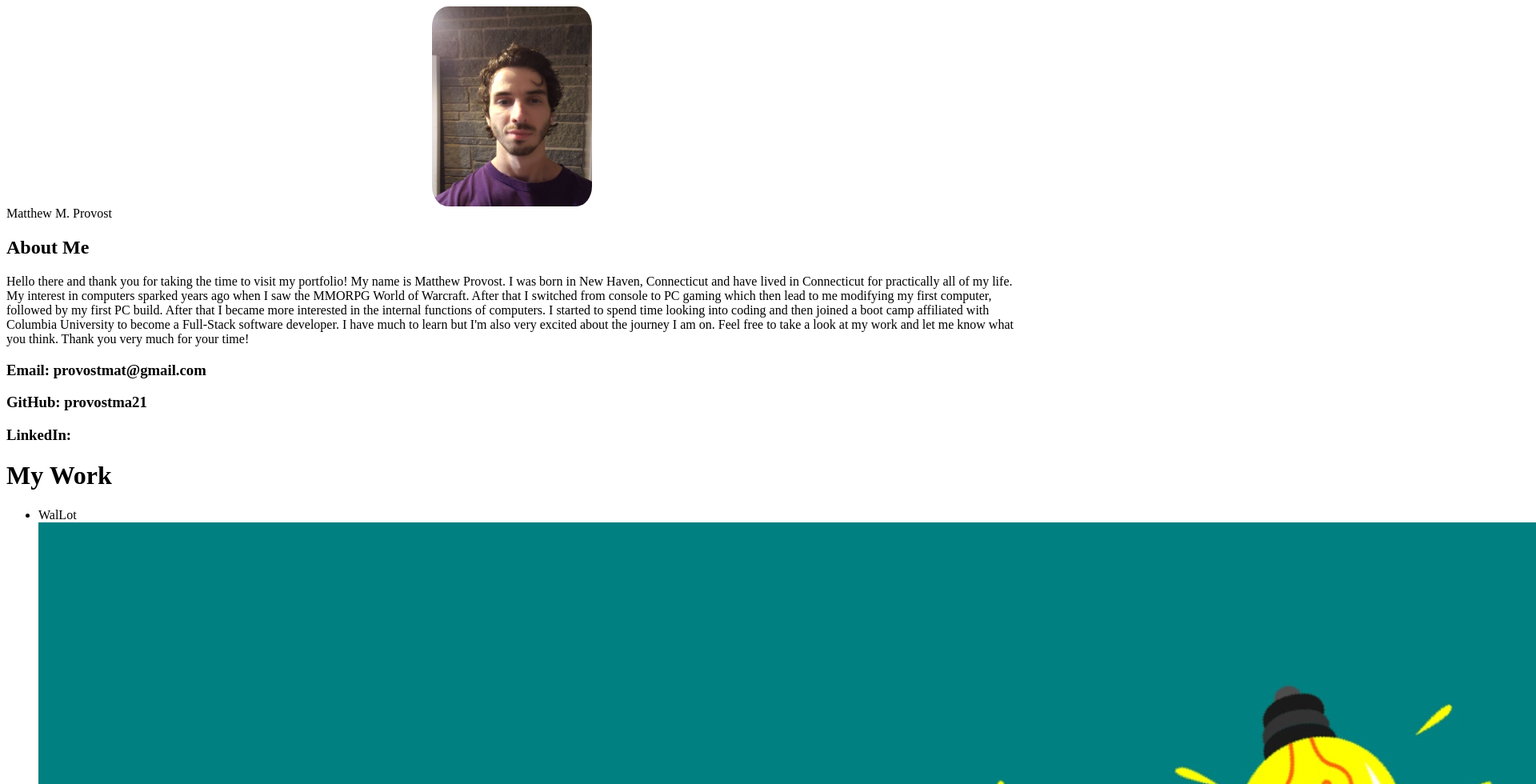
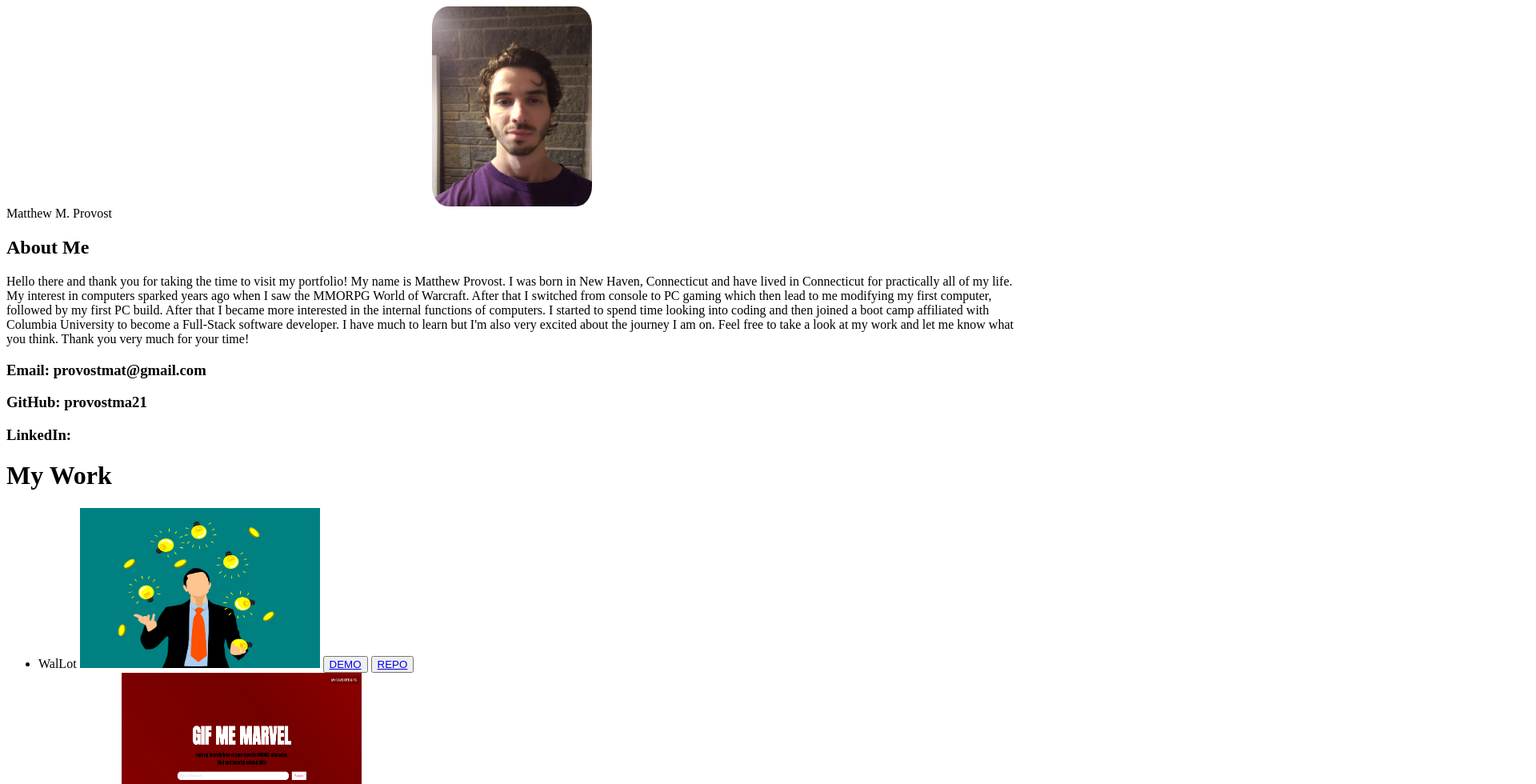
Before and after one commit to provostma21/Portfolio, a React (Create React App) app: page / in a window 1280 px wide. Shown: the top 980 px of the page at 80% size, 1920 px wide, since content can reach past the window. Built offline with nearby package versions, Linux system fonts and the light colour scheme.

Commit message:
changed style usage to separate stylesheet file

```diff
--- a/src/components/Projects/Projects.js
+++ b/src/components/Projects/Projects.js
@@ -2,12 +2,12 @@
 import "../Style/Projects.css";
 import { projectData } from "./ProjectList";
 
-const styles = {
-  image: {
-    height: "200px",
-    length: "200px",
-  },
-};
+// const styles = {
+//   image: {
+//     height: "200px",
+//     length: "200px",
+//   },
+// };
 // function Project({ projects }) {
 //   return (
 //     <>
@@ -37,6 +37,7 @@ function Project(props) {
       {`${projectData.name}`}{" "}
       {
         <img
+          className="image"
           key={projectData.id}
           src={projectData.image}
           alt={projectData.name}
--- a/src/components/Style/Projects.css
+++ b/src/components/Style/Projects.css
@@ -1,3 +1,4 @@
-image {
-    size: 200px 200px
+.image {
+    height: 200px;
+    width: 300px;
 }
```
